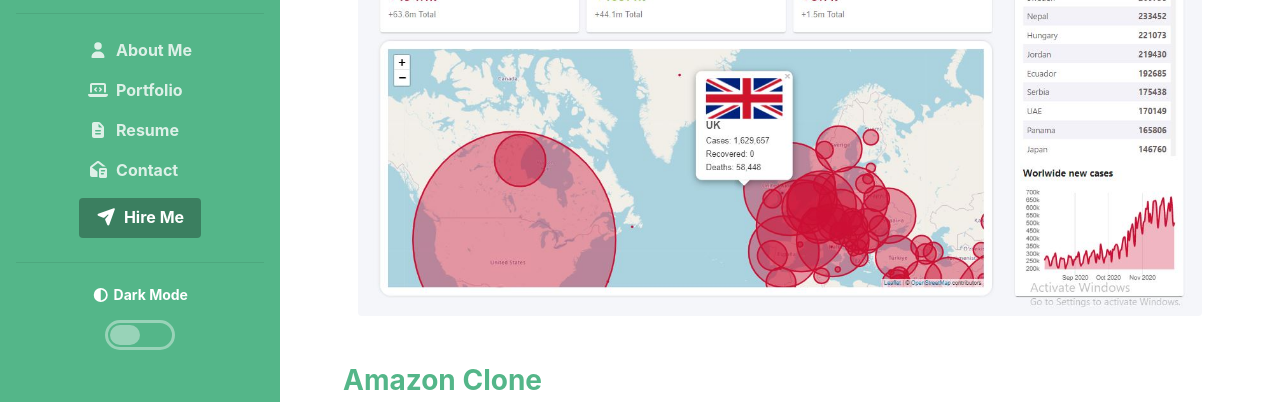
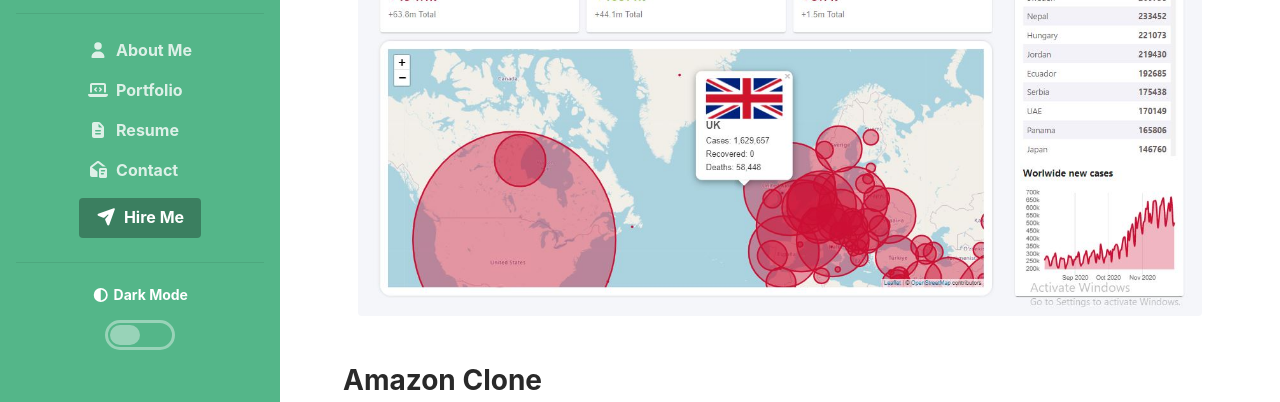
Before and after one commit to iamali123/my-portfolio, a plain HTML site: page react.html in a window 1280 px wide. Shown: the part 376-778 px from the top of the page. Drawn offline with Linux system fonts and the light colour scheme.

Commit message:
change link

```diff
--- a/react.html
+++ b/react.html
@@ -100,7 +100,7 @@
 					</div>
 					<!--//project-section-->
 					<div class="project-section mb-5">
-						<h3 class="project-section-title"><a href="" target="_blank">Amazon Clone</a></h3>
+						<h3 class="project-section-title">Amazon Clone</h3>
 						<div class="col-12  mb-3">
 							<img class="img-fluid rounded mb-4" src="./Images/amazon.JPG" alt="image">
 							<img class="img-fluid rounded" src="./Images/amazon1.JPG" alt="image">
```
